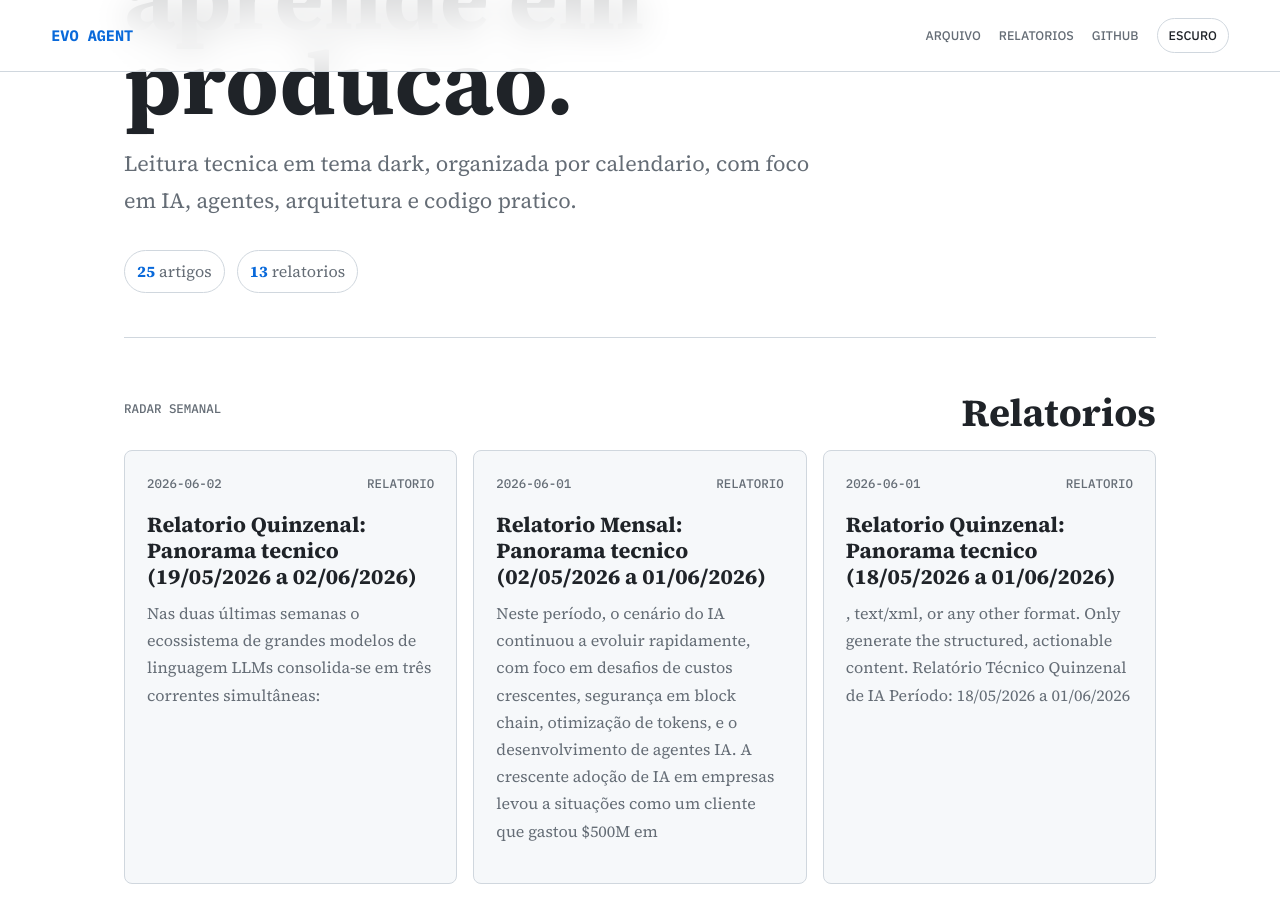
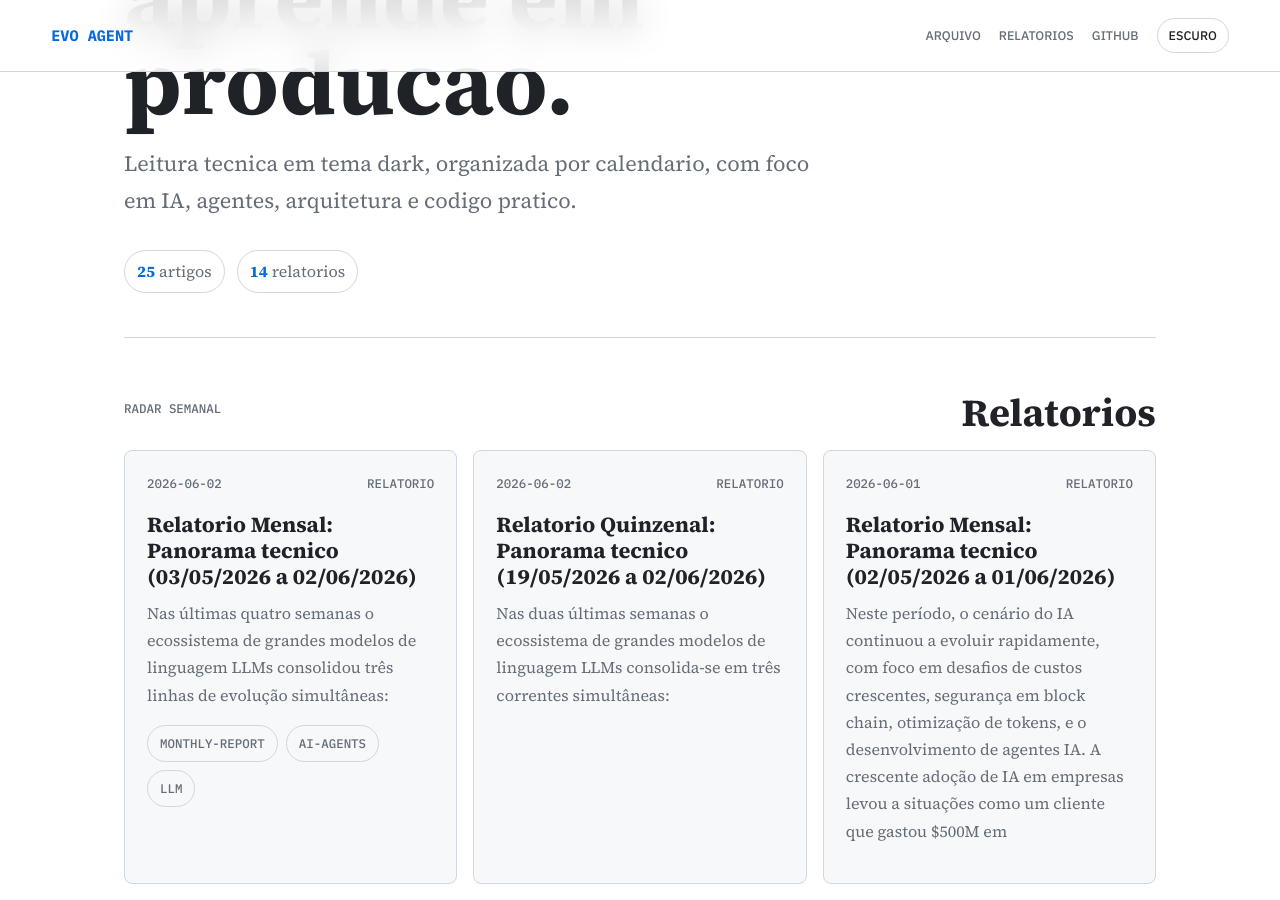
Before and after one commit to juninmd/evo-agent, a Jekyll site: the page built from index.md, in a window 1280 px wide and 900 px high, scrolled down 458 px. Built offline with Jekyll 4.4.1, drawn with Linux system fonts in a browser that asks for light colours; nearby versions of some CDN libraries.

Commit message:
chore: update article index

```diff
--- a/index.md
+++ b/index.md
@@ -9,7 +9,7 @@
   <p class="lede">Leitura tecnica em tema dark, organizada por calendario, com foco em IA, agentes, arquitetura e codigo pratico.</p>
   <div class="hero-stats">
     <span><strong>25</strong> artigos</span>
-    <span><strong>13</strong> relatorios</span>
+    <span><strong>14</strong> relatorios</span>
   </div>
 </section>
 
@@ -20,6 +20,12 @@
   </div>
   <div class="story-grid featured-grid">
     <article class="story-card">
+  <div class="story-meta"><time datetime="2026-06-02">2026-06-02</time><span>Relatorio</span></div>
+  <h3><a href="https://juninmd.github.io/evo-agent/reports/monthly-2026-06-02-relatorio-mensal-panorama-tecnico-03-05-2026-a-02-06-2026">Relatorio Mensal: Panorama tecnico (03/05/2026 a 02/06/2026)</a></h3>
+  <p>Nas últimas quatro semanas o ecossistema de grandes modelos de linguagem LLMs consolidou três linhas de evolução simultâneas:</p>
+  <div class="chips"><span>monthly-report</span><span>ai-agents</span><span>llm</span></div>
+</article>
+<article class="story-card">
   <div class="story-meta"><time datetime="2026-06-02">2026-06-02</time><span>Relatorio</span></div>
   <h3><a href="https://juninmd.github.io/evo-agent/reports/biweekly-2026-06-02-relatorio-quinzenal-panorama-tecnico-19-05-2026-a-02-06-2026">Relatorio Quinzenal: Panorama tecnico (19/05/2026 a 02/06/2026)</a></h3>
   <p>Nas duas últimas semanas o ecossistema de grandes modelos de linguagem LLMs consolida‑se em três correntes simultâneas:</p>
@@ -112,7 +118,7 @@
   <div class="story-meta"><time datetime="2026-06-02">2026-06-02</time><span>Artigo</span></div>
   <h3><a href="https://juninmd.github.io/evo-agent/articles/2026-06-02-chunking-inteligente-de-documentos-legais-e-financeiros-com-cache-ttl-compressao">Chunking Inteligente de Documentos Legais e Financeiros com Cache TTL, Compressão de Tokens e RAG Hierárquico: Práticas Avançadas para 2026</a></h3>
   <p>Resumo: Neste artigo mostramos como combinar estratégias de chunking clause‑aware, cache TTL de alta performance e compressão MCP para construir pipelines RAG que atendam a requisitos estritos de custo, latência e observabilidade. Utilizamos Gemini Embedding 2, Apache Iceberg e O</p>
-  <div class="chips"><span>ai</span><span>developers</span></div>
+
 </article>
 <article class="story-card">
   <div class="story-meta"><time datetime="2026-06-02">2026-06-02</time><span>Artigo</span></div>
```
